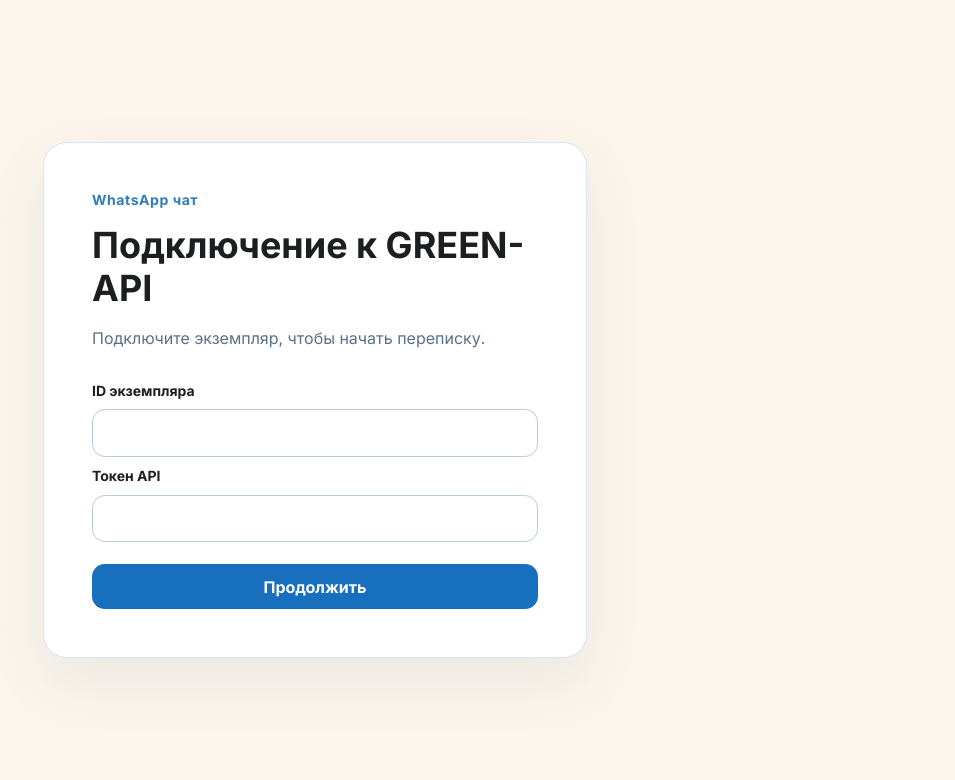
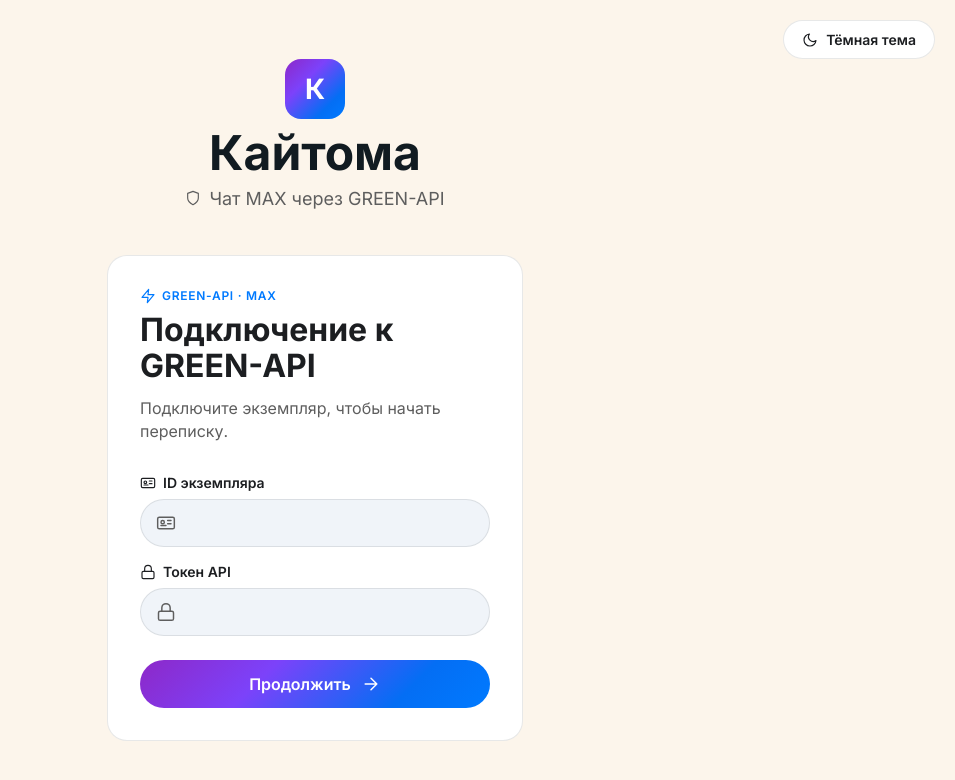
Before and after one commit to tab11pm/max-green-api-chat, a React (Vite) app: page / in a window 1280 px wide. Shown: the top 780 px of the page, without its empty margins (325-1280 px from the left). Built offline with nearby package versions, Linux system fonts and the light colour scheme.

Commit message:
feat: restyle connection screen in Kaitoma theme

```diff
--- a/src/components/ConnectionScreen.tsx
+++ b/src/components/ConnectionScreen.tsx
@@ -1,5 +1,7 @@
 import { useState, type FormEvent } from 'react'
 import type { ConnectionCredentials } from '../api/greenApiClient'
+import Icon from './Icon'
+import ThemeToggle from './ThemeToggle'
 
 interface Props {
   onConnect: (credentials: ConnectionCredentials) => void
@@ -21,18 +23,32 @@
 
   return (
     <main className="app-shell connection-shell">
+      <div className="shell-toolbar">
+        <ThemeToggle />
+      </div>
+      <section className="connection-brand">
+        <span className="brand-mark" aria-hidden="true">К</span>
+        <p className="brand-wordmark">Кайтома</p>
+        <p className="tagline"><Icon name="shield" size={16} />Чат MAX через GREEN-API</p>
+      </section>
       <section className="connection-panel" aria-labelledby="connection-title">
-        <p className="eyebrow">WhatsApp чат</p>
+        <p className="eyebrow"><Icon name="plug" size={16} />GREEN-API · MAX</p>
         <h1 id="connection-title">Подключение к GREEN-API</h1>
         <p className="intro">Подключите экземпляр, чтобы начать переписку.</p>
         <form className="connection-form" onSubmit={submit} noValidate>
-          <label htmlFor="instance-id">ID экземпляра</label>
-          <input id="instance-id" autoComplete="off" value={idInstance} onChange={(event) => setIdInstance(event.target.value)} aria-invalid={idError} aria-describedby={idError ? 'id-error' : undefined} />
+          <label htmlFor="instance-id"><Icon name="id-card" size={16} />ID экземпляра</label>
+          <div className="field-control">
+            <Icon name="id-card" />
+            <input id="instance-id" autoComplete="off" value={idInstance} onChange={(event) => setIdInstance(event.target.value)} aria-invalid={idError} aria-describedby={idError ? 'id-error' : undefined} />
+          </div>
           {idError && <p className="field-error" id="id-error">Введите ID экземпляра</p>}
-          <label htmlFor="api-token">Токен API</label>
-          <input id="api-token" type="password" autoComplete="off" value={apiTokenInstance} onChange={(event) => setApiTokenInstance(event.target.value)} aria-invalid={tokenError} aria-describedby={tokenError ? 'token-error' : undefined} />
+          <label htmlFor="api-token"><Icon name="lock" size={16} />Токен API</label>
+          <div className="field-control">
+            <Icon name="lock" />
+            <input id="api-token" type="password" autoComplete="off" value={apiTokenInstance} onChange={(event) => setApiTokenInstance(event.target.value)} aria-invalid={tokenError} aria-describedby={tokenError ? 'token-error' : undefined} />
+          </div>
           {tokenError && <p className="field-error" id="token-error">Введите токен API</p>}
-          <button className="primary-button" type="submit">Продолжить</button>
+          <button className="primary-button" type="submit">Продолжить<Icon name="arrow-right" /></button>
         </form>
       </section>
     </main>
--- a/src/styles.css
+++ b/src/styles.css
@@ -133,51 +133,250 @@
   border: 0;
 }
 
+/* ---------- Shared controls ---------- */
+.primary-button,
+.secondary-button,
+.text-button,
+.icon-button {
+  font-weight: 600;
+}
+
+.primary-button {
+  display: inline-flex;
+  align-items: center;
+  justify-content: center;
+  gap: 10px;
+  border: 0;
+  border-radius: var(--k-radius-pill);
+  padding: 14px 28px;
+  color: #fff;
+  background: var(--k-gradient);
+  font-size: var(--k-text-body);
+}
+.primary-button:hover:not(:disabled) { filter: brightness(1.06); }
+
+.secondary-button {
+  display: inline-flex;
+  align-items: center;
+  gap: 8px;
+  border: 1px solid var(--k-border);
+  border-radius: var(--k-radius-pill);
+  padding: 12px 22px;
+  color: var(--k-text);
+  background: var(--k-surface);
+  font-size: 15px;
+}
+.secondary-button:hover:not(:disabled) { border-color: var(--k-accent); color: var(--k-accent); }
+
+.text-button {
+  display: inline-flex;
+  align-items: center;
+  gap: 8px;
+  border: 0;
+  padding: 8px 0;
+  color: var(--k-accent);
+  background: transparent;
+  font-size: var(--k-text-label);
+}
+.text-button:hover { text-decoration: underline; }
+
+.icon-button {
+  display: grid;
+  place-items: center;
+  flex: none;
+  width: 38px;
+  height: 38px;
+  border: 1px solid var(--k-border);
+  border-radius: var(--k-radius-pill);
+  color: var(--k-muted);
+  background: var(--k-surface);
+}
+.icon-button:hover:not(:disabled) { color: var(--k-accent); border-color: var(--k-accent); }
+
+.icon-button.primary-button {
+  width: 46px;
+  height: 46px;
+  padding: 0;
+  border: 0;
+  color: #fff;
+  background: var(--k-gradient);
+}
+
+.theme-toggle {
+  display: inline-flex;
+  align-items: center;
+  gap: 8px;
+  border: 1px solid var(--k-border);
+  border-radius: var(--k-radius-pill);
+  padding: 10px 18px;
+  color: var(--k-text);
+  background: var(--k-surface);
+  font-size: var(--k-text-label);
+  font-weight: 600;
+}
+.theme-toggle:hover { border-color: var(--k-accent); color: var(--k-accent); }
+
+/* ---------- Connection screen ---------- */
 .app-shell {
+  position: relative;
   display: grid;
   min-height: 100vh;
   padding: clamp(1rem, 4vw, 3rem);
   place-items: center;
 }
 
-.connection-panel {
-  width: min(100%, 34rem);
-  padding: clamp(1.5rem, 5vw, 3rem);
-  border: 1px solid #d5e6f8;
-  border-radius: 1.5rem;
-  background: #fff;
-  box-shadow: 0 24px 60px rgb(31 81 128 / 8%);
+.shell-toolbar {
+  position: fixed;
+  top: 20px;
+  right: 20px;
+  z-index: 5;
 }
 
-.connection-form, .new-chat-dialog form { display: grid; gap: .65rem; margin-top: 2rem; }
-.connection-form label, .new-chat-dialog label, .composer label { font-size: .875rem; font-weight: 700; }
-input, textarea {
-  width: 100%;
-  border: 1px solid #b8cde2;
-  border-radius: .8rem;
-  padding: .8rem .95rem;
-  color: #19334f;
-  background: #fff;
+.connection-shell {
+  grid-template-rows: auto auto;
+  justify-items: center;
 }
-input[aria-invalid="true"] { border-color: #b34b56; }
-textarea { resize: vertical; min-height: 3.4rem; max-height: 12rem; }
-input::placeholder, textarea::placeholder { color: #71889f; }
-.field-error { margin: 0; color: #a52f40; font-size: .875rem; line-height: 1.4; }
-.field-hint { margin: 0; color: #58718a; font-size: .825rem; }
-.primary-button, .secondary-button, .text-button {
-  border: 0;
-  border-radius: .8rem;
-  padding: .8rem 1.1rem;
+
+.connection-brand {
+  display: grid;
+  justify-items: center;
+  gap: 8px;
+  margin-bottom: 24px;
+}
+
+.brand-mark {
+  display: grid;
+  place-items: center;
+  flex: none;
+  width: 60px;
+  height: 60px;
+  border-radius: var(--k-radius-card);
+  color: #fff;
+  background: var(--k-gradient);
+  font-size: 28px;
   font-weight: 700;
 }
-.primary-button { color: #fff; background: #176fbd; }
-.primary-button:hover:not(:disabled) { background: #105eab; }
-.secondary-button { color: #176fbd; background: #e9f3fe; }
-.secondary-button:hover:not(:disabled) { background: #d9eafb; }
-.text-button { color: #176fbd; background: transparent; }
-.text-button:hover { background: #e9f3fe; }
-.connection-form .primary-button { margin-top: .7rem; }
 
+.brand-wordmark {
+  margin: 0;
+  color: var(--k-ink);
+  font-size: var(--k-text-display);
+  line-height: var(--k-leading-display);
+  font-weight: 700;
+}
+
+.tagline {
+  display: inline-flex;
+  align-items: center;
+  gap: 8px;
+  margin: 0;
+  color: var(--k-muted);
+  font-size: var(--k-text-body-lg);
+}
+
+.connection-panel {
+  width: min(100%, 26rem);
+  padding: clamp(1.5rem, 5vw, 2rem);
+  border: 1px solid var(--k-border);
+  border-radius: var(--k-radius-panel);
+  background: var(--k-surface);
+  text-align: left;
+}
+
+.eyebrow {
+  display: inline-flex;
+  align-items: center;
+  gap: 6px;
+  margin: 0 0 8px;
+  color: var(--k-accent);
+  font-size: var(--k-text-caption);
+  font-weight: 600;
+  letter-spacing: .06em;
+  text-transform: uppercase;
+}
+
+h1 {
+  margin: 0;
+  font-size: var(--k-text-heading);
+  line-height: var(--k-leading-heading);
+  font-weight: 700;
+}
+
+.intro {
+  margin: 12px 0 0;
+  color: var(--k-muted);
+  font-size: var(--k-text-body);
+  line-height: var(--k-leading-body);
+}
+
+.connection-form,
+.new-chat-dialog form {
+  display: grid;
+  gap: 8px;
+  margin-top: 24px;
+}
+
+.connection-form label,
+.new-chat-dialog label,
+.composer label {
+  display: flex;
+  align-items: center;
+  gap: 7px;
+  margin-top: 8px;
+  font-size: var(--k-text-label);
+  font-weight: 600;
+}
+
+.field-control {
+  position: relative;
+  display: flex;
+  align-items: center;
+}
+
+.field-control > .icon {
+  position: absolute;
+  left: 16px;
+  color: var(--k-muted);
+  pointer-events: none;
+}
+
+input,
+textarea {
+  width: 100%;
+  border: 1px solid var(--k-border);
+  border-radius: var(--k-radius-pill);
+  padding: 13px 20px 13px 46px;
+  color: var(--k-text);
+  background: var(--k-surface-2);
+}
+
+textarea {
+  border-radius: var(--k-radius-composer);
+  resize: vertical;
+  min-height: 3rem;
+  max-height: 12rem;
+}
+
+input::placeholder,
+textarea::placeholder { color: var(--k-muted); }
+input[aria-invalid="true"] { border-color: var(--k-error); }
+
+.field-error {
+  margin: 4px 0 0;
+  color: var(--k-error);
+  font-size: var(--k-text-label);
+  line-height: 1.4;
+}
+
+.field-hint {
+  margin: 4px 0 0;
+  color: var(--k-muted);
+  font-size: var(--k-text-caption);
+}
+
+.connection-form .primary-button { margin-top: 16px; }
+
+/* ---------- Messenger shell ---------- */
 .messenger-shell {
   display: grid;
   grid-template-columns: minmax(15rem, 19rem) minmax(0, 1fr);
@@ -186,117 +385,335 @@
   min-height: 33rem;
   margin: 1.5rem auto;
   overflow: hidden;
-  border: 1px solid #d5e6f8;
-  border-radius: 1.4rem;
-  background: #fff;
-  box-shadow: 0 24px 60px rgb(31 81 128 / 8%);
+  border: 1px solid var(--k-border);
+  border-radius: var(--k-radius-panel);
+  background: var(--k-surface);
 }
+
 .chat-sidebar {
   display: flex;
   flex-direction: column;
-  gap: 1.4rem;
+  gap: 16px;
   min-width: 0;
-  padding: 1.65rem 1.2rem;
-  border-right: 1px solid #dceaf7;
-  background: #f6faff;
+  padding: 24px 16px;
+  border-right: 1px solid var(--k-border);
+  background: var(--k-surface);
 }
-.sidebar-head { display: flex; align-items: center; gap: .8rem; }
-.sidebar-head h1 { font-size: 1.55rem; }
-.sidebar-head .eyebrow { margin: 0 0 .15rem; font-size: .75rem; }
-.brand-mark {
+
+.sidebar-head {
+  display: flex;
+  align-items: center;
+  gap: 12px;
+}
+.sidebar-head h1 {
+  font-size: var(--k-text-title);
+  line-height: var(--k-leading-title);
+}
+.sidebar-head .brand-mark {
+  width: 44px;
+  height: 44px;
+  font-size: 20px;
+}
+.sidebar-head .eyebrow { margin: 0; }
+
+.new-chat-button { width: 100%; }
+
+.chat-preview {
+  display: flex;
+  align-items: center;
+  gap: 12px;
+  padding: 12px;
+  border-radius: var(--k-radius-card);
+  background: var(--k-surface-2);
+}
+.avatar {
   display: grid;
+  place-items: center;
   flex: none;
-  width: 2.65rem;
-  height: 2.65rem;
+  width: 40px;
+  height: 40px;
+  border-radius: 50%;
+  color: #fff;
+  background: var(--k-gradient);
+  font-size: 12px;
+  font-weight: 700;
+}
+.chat-preview-copy {
+  display: grid;
+  gap: 2px;
+  min-width: 0;
+}
+.chat-preview-copy strong {
+  overflow: hidden;
+  text-overflow: ellipsis;
+  white-space: nowrap;
+  font-size: var(--k-text-label);
+}
+.chat-preview-copy small {
+  color: var(--k-muted);
+  font-size: var(--k-text-caption);
+}
+.sidebar-empty {
+  margin: 0;
+  color: var(--k-muted);
+  font-size: var(--k-text-label);
+  line-height: 1.5;
+}
+.sidebar-foot {
+  display: flex;
+  align-items: center;
+  justify-content: space-between;
+  gap: 8px;
+  margin-top: auto;
+}
+.disconnect-button { color: var(--k-muted); }
+.disconnect-button:hover { color: var(--k-accent); }
+
+/* ---------- Chat surface ---------- */
+.chat-surface {
+  display: flex;
+  flex-direction: column;
+  min-width: 0;
+  min-height: 0;
+  background: var(--k-canvas);
+}
+
+.chat-header {
+  display: flex;
+  align-items: center;
+  gap: 12px;
+  min-height: 4.5rem;
+  padding: 12px 20px;
+  border-bottom: 1px solid var(--k-border);
+  background: var(--k-surface);
+}
+.chat-header .avatar {
+  width: 42px;
+  height: 42px;
+  font-size: 13px;
+}
+.chat-identity {
+  flex: 1;
+  min-width: 0;
+}
+.chat-header h2 {
+  display: flex;
+  align-items: center;
+  gap: 8px;
+  margin: 0;
+  overflow-wrap: anywhere;
+  font-size: var(--k-text-title);
+  line-height: var(--k-leading-title);
+}
+.chat-header h2 .icon { color: var(--k-muted); }
+
+.transport-status {
+  display: flex;
+  align-items: center;
+  gap: 7px;
+  margin: 4px 0 0;
+  color: var(--k-ok);
+  font-size: var(--k-text-caption);
+}
+.transport-status::before {
+  content: '';
+  width: 7px;
+  height: 7px;
+  border-radius: 50%;
+  background: currentColor;
+}
+.transport-status.is-issue { color: var(--k-error); }
+
+.chat-empty {
+  display: grid;
+  align-content: center;
+  justify-items: center;
+  flex: 1;
+  padding: 32px;
+  text-align: center;
+}
+.empty-icon {
+  display: grid;
   place-items: center;
-  border-radius: .9rem;
+  width: 64px;
+  height: 64px;
+  border-radius: var(--k-radius-card);
   color: #fff;
-  background: #176fbd;
-  font-weight: 800;
-  font-size: 1.35rem;
+  background: var(--k-gradient);
 }
-.new-chat-button { width: 100%; }
-.chat-preview { display: flex; align-items: center; gap: .8rem; padding: .7rem; border-radius: .9rem; background: #e8f3ff; }
-.avatar { display: grid; flex: none; width: 2.4rem; height: 2.4rem; place-items: center; border-radius: 50%; color: #176fbd; background: #fff; font-weight: 800; font-size: .75rem; }
-.chat-preview-copy { display: grid; gap: .12rem; min-width: 0; }
-.chat-preview-copy strong { overflow: hidden; text-overflow: ellipsis; white-space: nowrap; font-size: .875rem; }
-.chat-preview-copy small { color: #58718a; }
-.sidebar-empty { margin: 0; color: #58718a; font-size: .875rem; line-height: 1.5; }
-.disconnect-button { align-self: flex-start; margin-top: auto; }
-.chat-surface { display: flex; flex-direction: column; min-width: 0; min-height: 0; background: #f8fbff; }
-.chat-header { display: flex; align-items: center; justify-content: space-between; gap: 1rem; min-height: 5.25rem; padding: 1rem 1.7rem; border-bottom: 1px solid #dceaf7; background: #fff; }
-.chat-header h2 { margin: 0; overflow-wrap: anywhere; font-size: 1.15rem; }
-.transport-status { margin: .25rem 0 0; color: #39765f; font-size: .8rem; }
-.transport-status::before { content: ''; display: inline-block; width: .45rem; height: .45rem; margin-right: .45rem; border-radius: 50%; background: currentColor; vertical-align: middle; }
-.transport-status.is-issue { color: #a52f40; }
-.chat-empty { display: grid; align-content: center; justify-items: center; flex: 1; padding: 2rem; text-align: center; }
-.chat-empty h2 { margin: .8rem 0 .3rem; font-size: 1.35rem; }
-.chat-empty p { max-width: 22rem; margin: 0; color: #58718a; line-height: 1.5; }
-.empty-icon { display: grid; width: 4rem; height: 4rem; place-items: center; border-radius: 1.25rem; color: #176fbd; background: #e5f1fd; font-size: 2rem; }
-.timeline-scroll { flex: 1; min-height: 0; overflow-y: auto; padding: 1.5rem clamp(1rem, 3vw, 2rem); }
-.timeline-empty { margin: 1.5rem auto; width: fit-content; color: #58718a; font-size: .875rem; }
-.message-list { display: flex; flex-direction: column; gap: .75rem; margin: 0; padding: 0; list-style: none; }
+.chat-empty h2 {
+  margin: 16px 0 6px;
+  font-size: var(--k-text-heading);
+  line-height: var(--k-leading-heading);
+}
+.chat-empty p {
+  max-width: 22rem;
+  margin: 0;
+  color: var(--k-muted);
+  font-size: var(--k-text-body);
+  line-height: 1.5;
+}
+
+/* ---------- Messages ---------- */
+.timeline-scroll {
+  flex: 1;
+  min-height: 0;
+  overflow-y: auto;
+  padding: 24px clamp(16px, 3vw, 32px);
+}
+.timeline-empty {
+  margin: 24px auto;
+  width: fit-content;
+  color: var(--k-muted);
+  font-size: var(--k-text-label);
+}
+.message-list {
+  display: flex;
+  flex-direction: column;
+  gap: 12px;
+  margin: 0;
+  padding: 0;
+  list-style: none;
+}
 .message-item { display: flex; }
 .message-item.outgoing { justify-content: flex-end; }
-.message-bubble { max-width: min(80%, 34rem); padding: .7rem .9rem; border: 1px solid #dceaf7; border-radius: 1rem 1rem 1rem .3rem; background: #fff; overflow-wrap: anywhere; }
-.outgoing .message-bubble { border-color: #176fbd; border-radius: 1rem 1rem .3rem 1rem; color: #fff; background: #176fbd; }
-.message-bubble p { margin: .25rem 0 0; line-height: 1.5; white-space: pre-wrap; }
-.message-kind { font-size: .68rem; font-weight: 700; opacity: .8; }
-.composer { padding: 1rem clamp(1rem, 3vw, 2rem); border-top: 1px solid #dceaf7; background: #fff; }
-.composer-row { display: flex; align-items: flex-end; gap: .7rem; margin-top: .45rem; }
-.composer-row .primary-button { align-self: stretch; }
-.send-status { margin: .55rem 0 0; color: #58718a; font-size: .8rem; }
-.composer .field-error { margin-top: .55rem; }
-.dialog-backdrop { position: fixed; inset: 0; display: grid; place-items: center; padding: 1rem; background: rgb(25 51 79 / 44%); z-index: 10; }
-.new-chat-dialog { position: relative; width: min(100%, 28rem); padding: 1.7rem; border-radius: 1.25rem; background: #fff; box-shadow: 0 24px 70px rgb(10 34 60 / 20%); }
-.new-chat-dialog h2 { margin: 0; font-size: 1.45rem; }
-.new-chat-dialog > p { margin: .65rem 0 0; color: #58718a; line-height: 1.5; }
-.new-chat-dialog form { margin-top: 1.3rem; }
-.dialog-close { position: absolute; top: 1rem; right: 1rem; width: 2rem; height: 2rem; border: 0; border-radius: .5rem; color: #58718a; background: transparent; font-size: 1.5rem; }
-.dialog-close:hover { background: #e9f3fe; }
-.dialog-actions { display: flex; justify-content: flex-end; gap: .55rem; margin-top: 1rem; }
+.message-bubble {
+  max-width: min(78%, 34rem);
+  padding: 12px 16px;
+  overflow-wrap: anywhere;
+}
+.bubble-in {
+  border: 1px solid var(--k-border);
+  border-radius: 16px 16px 16px 4px;
+  color: var(--k-text);
+  background: var(--k-surface);
+}
+.bubble-out {
+  border-radius: 16px 16px 4px 16px;
+  color: #fff;
+  background: var(--k-gradient);
+}
+.message-bubble p {
+  margin: 0;
+  font-size: 15px;
+  line-height: 1.5;
+  white-space: pre-wrap;
+}
+.message-kind { font-size: var(--k-text-caption); }
+.meta {
+  display: flex;
+  align-items: center;
+  justify-content: flex-end;
+  gap: 5px;
+  margin-top: 6px;
+  font-size: 11px;
+}
+.bubble-in .meta { color: var(--k-muted); }
+.bubble-out .meta { color: rgba(255, 255, 255, .85); }
+.meta .icon { width: 14px; height: 14px; }
 
-@media (max-width: 680px) {
-  .messenger-shell { display: flex; flex-direction: column; width: 100%; height: 100dvh; min-height: 0; margin: 0; border: 0; border-radius: 0; box-shadow: none; }
-  .chat-sidebar { display: grid; grid-template-columns: minmax(0, 1fr) auto auto; align-items: center; gap: .45rem; padding: .7rem .8rem; border-right: 0; border-bottom: 1px solid #dceaf7; }
-  .sidebar-head { gap: .5rem; }
-  .sidebar-head h1 { font-size: 1.1rem; }
-  .sidebar-head .eyebrow, .sidebar-empty, .chat-preview { display: none; }
-  .brand-mark { width: 2.25rem; height: 2.25rem; border-radius: .65rem; font-size: 1rem; }
-  .new-chat-button { width: auto; }
-  .disconnect-button { margin: 0; padding: .6rem; font-size: .8rem; }
-  .chat-surface { flex: 1; }
-  .chat-header { min-height: 4.5rem; padding: .7rem 1rem; }
-  .chat-header .text-button { padding: .5rem; font-size: .8rem; }
-  .message-bubble { max-width: 88%; }
-  .composer-row .primary-button { padding: .7rem; }
+/* ---------- Composer ---------- */
+.composer {
+  padding: 16px clamp(16px, 3vw, 32px);
+  border-top: 1px solid var(--k-border);
+  background: var(--k-surface);
+}
+.composer-row {
+  display: flex;
+  align-items: flex-end;
+  gap: 12px;
+}
+.composer .field-control {
+  flex: 1;
+  align-items: flex-start;
+}
+.composer .field-control > .icon { top: 14px; }
+.composer textarea { min-height: 46px; }
+.send-status {
+  margin: 8px 0 0;
+  color: var(--k-muted);
+  font-size: var(--k-text-caption);
 }
 
-@media (max-width: 390px) {
-  .sidebar-head h1 { font-size: 1rem; }
-  .new-chat-button { padding: .65rem; font-size: .82rem; }
+/* ---------- New chat dialog ---------- */
+.dialog-backdrop {
+  position: fixed;
+  inset: 0;
+  display: grid;
+  place-items: center;
+  padding: 16px;
+  background: rgba(13, 13, 13, .45);
+  z-index: 10;
+}
+.new-chat-dialog {
+  position: relative;
+  width: min(100%, 28rem);
+  padding: 28px;
+  border-radius: var(--k-radius-panel);
+  background: var(--k-surface);
+}
+.new-chat-dialog h2 {
+  margin: 0;
+  font-size: var(--k-text-title);
+  line-height: var(--k-leading-title);
+}
+.new-chat-dialog > p {
+  margin: 10px 0 0;
+  color: var(--k-muted);
+  font-size: var(--k-text-body);
+  line-height: 1.5;
+}
+.dialog-close {
+  position: absolute;
+  top: 16px;
+  right: 16px;
+}
+.dialog-actions {
+  display: flex;
+  justify-content: flex-end;
+  gap: 8px;
+  margin-top: 16px;
+}
+
+/* ---------- Responsive ---------- */
+@media (max-width: 680px) {
+  .messenger-shell {
+    display: flex;
+    flex-direction: column;
+    width: 100%;
+    height: 100dvh;
+    min-height: 0;
+    margin: 0;
+    border: 0;
+    border-radius: 0;
+  }
+  .chat-sidebar {
+    display: grid;
+    grid-template-columns: minmax(0, 1fr) auto;
+    align-items: center;
+    gap: 8px;
+    padding: 10px 12px;
+    border-right: 0;
+    border-bottom: 1px solid var(--k-border);
+  }
+  .sidebar-head { gap: 8px; }
+  .sidebar-head h1 { font-size: 1.05rem; }
+  .sidebar-head .eyebrow,
+  .sidebar-empty,
+  .chat-preview { display: none; }
+  .sidebar-head .brand-mark { width: 36px; height: 36px; font-size: 16px; }
+  .new-chat-button { width: auto; padding: 10px 16px; font-size: 14px; }
+  .sidebar-foot { margin: 0; }
+  .disconnect-button span { display: none; }
+  .chat-surface { flex: 1; }
+  .chat-header { min-height: 4rem; padding: 10px 14px; }
+  .message-bubble { max-width: 88%; }
 }
 
 @media (prefers-reduced-motion: reduce) {
-  *, *::before, *::after { scroll-behavior: auto !important; transition-duration: 0.01ms !important; animation-duration: 0.01ms !important; }
+  *, *::before, *::after {
+    scroll-behavior: auto !important;
+    transition-duration: 0.01ms !important;
+    animation-duration: 0.01ms !important;
+  }
 }
-
-.eyebrow {
-  margin: 0 0 1rem;
-  color: #327cbd;
-  font-size: 0.875rem;
-  font-weight: 700;
-  letter-spacing: 0.04em;
-}
-
-h1 {
-  margin: 0;
-  font-size: clamp(1.65rem, 4vw, 2.25rem);
-  line-height: 1.2;
-}
-
-.intro {
-  margin: 1rem 0 0;
-  color: #58718a;
-  line-height: 1.5;
-}
```
Also changed, not shown: 1 other file (tests, documents, lock files or other folders).
